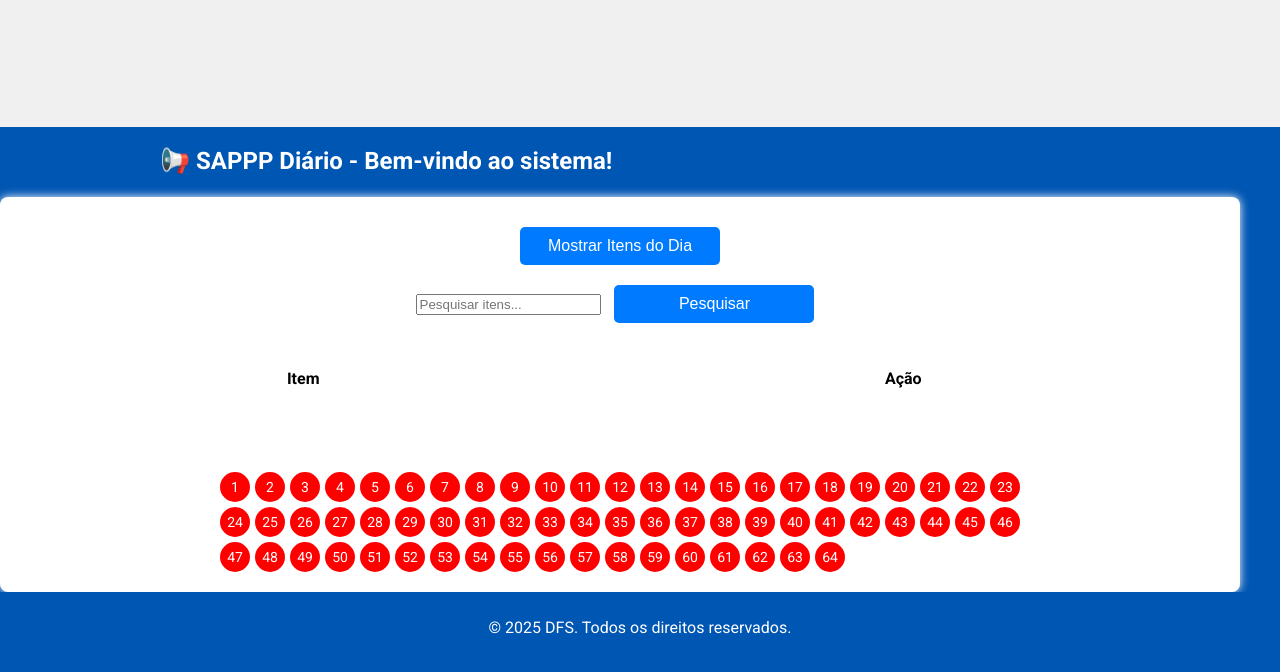
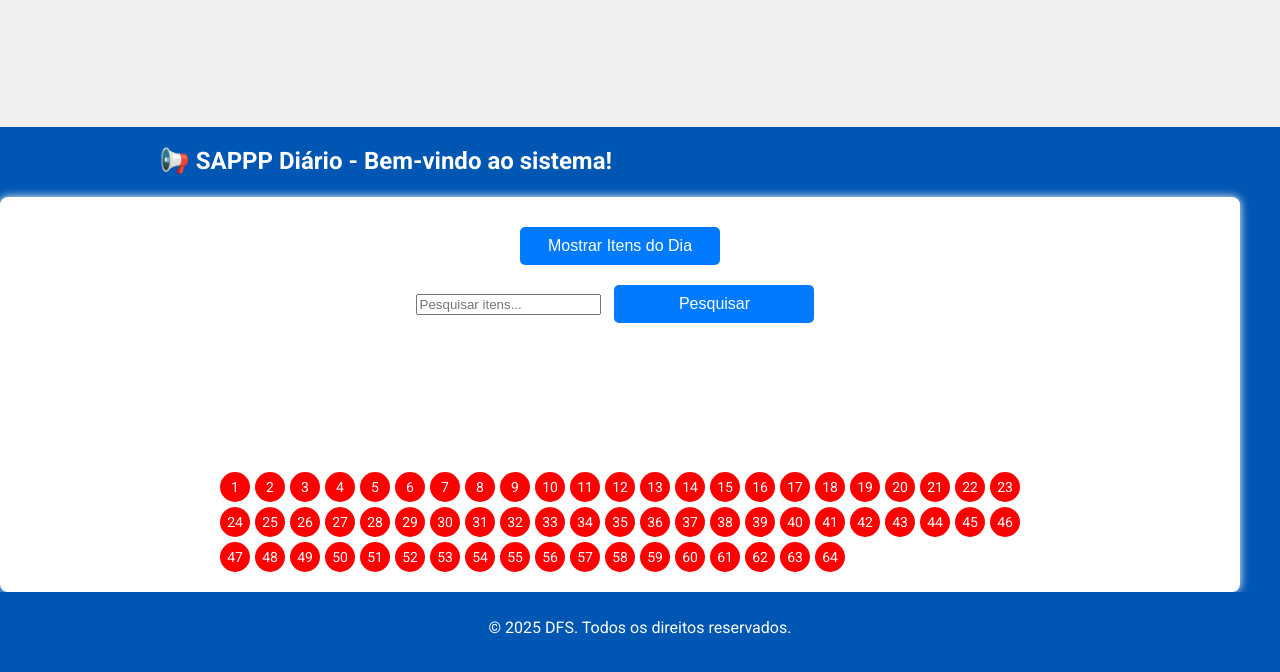
Before and after one commit to Dougas85/SAPPP, a Flask app: page / in a window 1280 px wide. Shown: the top 672 px of the page. Run offline with Flask 3, Linux system fonts and the light colour scheme; lists and menus that the app fills with data are empty; some libraries are stand-ins or nearby versions.

Commit message:
Update styles.css

```diff
--- a/static/styles.css
+++ b/static/styles.css
@@ -79,7 +79,6 @@ th, td {
     text-overflow: ellipsis;
     white-space: normal;
     text-align: center;
-    color: #000;
 }
 
 tr:nth-child(even) {
```
